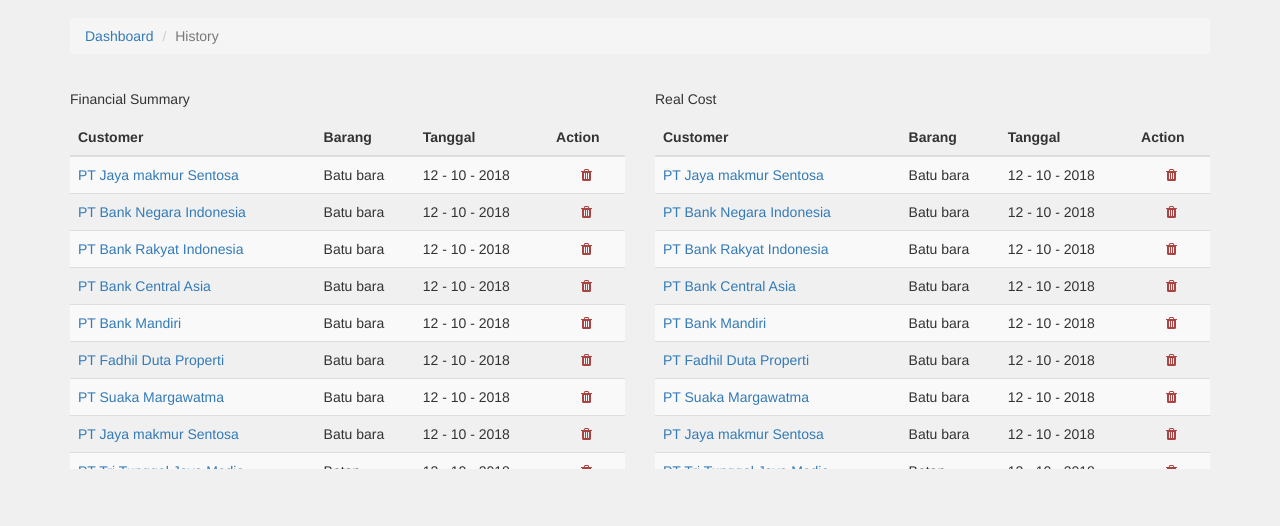
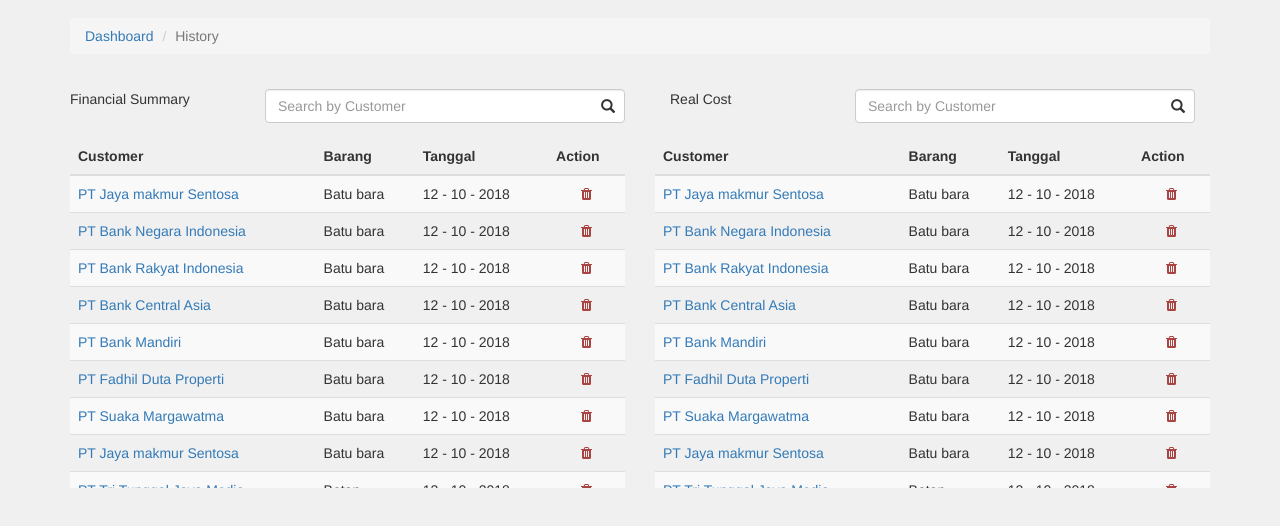
Before and after one commit to ganfadhil/jayamustika, a plain HTML site: page history.html in a window 1280 px wide. Shown: the part 54-580 px from the top of the page. Drawn offline with nearby package versions, Linux system fonts and the light colour scheme.

Commit message:
nambah kolom filter by customer name

```diff
--- a/history.html
+++ b/history.html
@@ -98,8 +98,19 @@
       <div class="row">
         <!-- Financial table -->
         <div class="col-lg-6 col-md-6 col-sm-12 col-xs-12">
-          <div class="table-header">
-            <span class="pull-left">Financial Summary</span>
+          <div class="row">
+            <div class="col-lg-4 col-md-3 col-sm-3 col-xs-12">
+              <div class="table-header">
+                <span class="pull-left">Financial Summary</span>
+              </div>
+            </div>
+            <div class="col-lg-8 col-md-9 col-sm-9 col-xs-12">
+              <div class="form-group has-feedback">
+                <input type="text" class="form-control" id="searchProgress" aria-describedby="searchProgress" placeholder="Search by Customer"/>
+                <span class="glyphicon glyphicon-search form-control-feedback" aria-hidden="true"></span>
+                <span id="searchProgressStatus" class="sr-only">(success)</span>
+              </div>
+            </div>
           </div>
           <div class="table-wrap">
             <table class="table table-striped">
@@ -178,8 +189,17 @@
         </div>
         <!-- Realcost table -->
         <div class="col-lg-6 col-md-6 col-sm-12 col-xs-12">
-          <div class="table-header">
-            <span class="pull-left">Real Cost</span>
+          <div class="col-lg-4 col-md-3 col-sm-3 col-xs-12">
+            <div class="table-header">
+              <span class="pull-left">Real Cost</span>
+            </div>
+          </div>
+          <div class="col-lg-8 col-md-9 col-sm-9 col-xs-12">
+            <div class="form-group has-feedback">
+              <input type="text" class="form-control" id="searchProgress" aria-describedby="searchProgress" placeholder="Search by Customer"/>
+              <span class="glyphicon glyphicon-search form-control-feedback" aria-hidden="true"></span>
+              <span id="searchProgressStatus" class="sr-only">(success)</span>
+            </div>
           </div>
           <div class="table-wrap">
             <table class="table table-striped">
```
